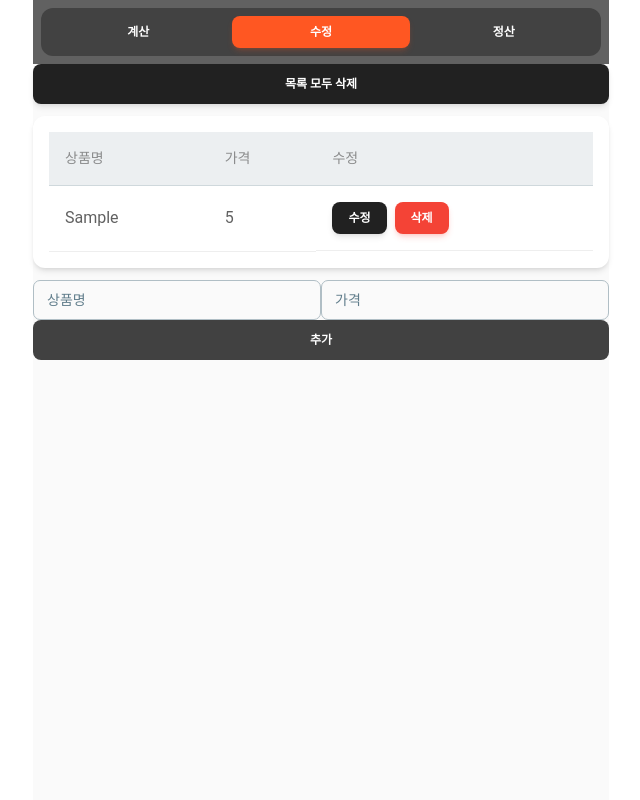
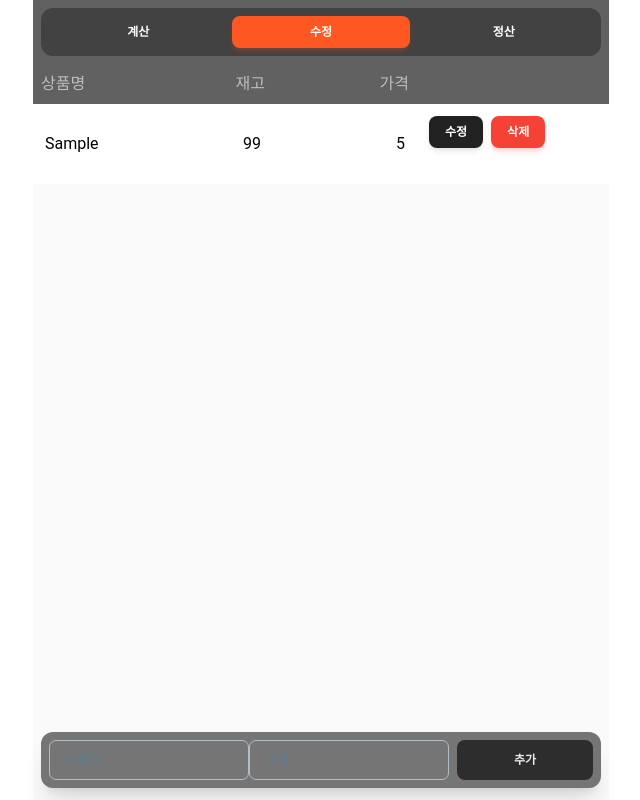
Before and after one commit to 938938/goods-calculator, a Next.js app: page /edit in a window 1280 px wide. Both pictures are taken after typing "Sample", "5" into the empty fields and a click on the button "추가". Shown: the whole page, without its empty margins (319-959 px from the left). Built offline with nearby package versions, Linux system fonts and the light colour scheme.

Commit message:
[DESIGN] 수정 테이블 디자인 적용

```diff
--- a/src/app/edit/page.tsx
+++ b/src/app/edit/page.tsx
@@ -1,11 +1,9 @@
-import AddItem from "@/components/edit/AddItem";
-import EditItemList from "@/components/edit/EditItemList";
-import ListResetBtn from "@/components/edit/ListResetBtn";
+import AddItem from '@/components/edit/AddItem';
+import EditItemList from '@/components/edit/EditItemList';
 
 const EditPage = () => {
   return (
     <div className='flex gap-3 flex-col'>
-      <ListResetBtn />
       <EditItemList />
       <AddItem />
     </div>
--- /dev/null
+++ b/src/components/BottonBox.tsx
@@ -0,0 +1,13 @@
+import React from 'react';
+
+const BottonBox = ({ children }: { children: React.ReactNode }) => {
+  return (
+    <div className='absolute bottom-1 p-2 w-full'>
+      <div className='rounded-xl bg-gray-600 w-full flex p-2 gap-2 items-center justify-between shadow-xl'>
+        {children}
+      </div>
+    </div>
+  );
+};
+
+export default BottonBox;
--- a/src/components/edit/AddItem.tsx
+++ b/src/components/edit/AddItem.tsx
@@ -5,6 +5,7 @@ import { listState } from '@/recoil/listState';
 import { Button, Input } from '@material-tailwind/react';
 import { useState } from 'react';
 import { useSetRecoilState } from 'recoil';
+import BottonBox from '../BottonBox';
 
 const AddItem = () => {
   const [name, setName] = useState('');
@@ -18,7 +19,7 @@ const AddItem = () => {
       id: new Date().toISOString(),
       name,
       cost: cost === '' ? 0 : cost,
-      count: 10,
+      count: 99,
     };
 
     setGoodsList((prev) => {
@@ -32,13 +33,14 @@ const AddItem = () => {
   };
 
   return (
-    <div>
+    <BottonBox>
       <div className='flex'>
         <Input
           label='상품명'
           type='text'
           value={name}
           onChange={(e) => setName(e.target.value)}
+
         />
         <Input
           label='가격'
@@ -50,7 +52,7 @@ const AddItem = () => {
       <Button className='w-full' onClick={onClickHandler}>
         추가
       </Button>
-    </div>
+    </BottonBox>
   );
 };
 
--- a/src/components/edit/EditItemList.tsx
+++ b/src/components/edit/EditItemList.tsx
@@ -1,44 +1,34 @@
 'use client';
 
-import { Card, Typography } from '@material-tailwind/react';
 import { useRecoilValue } from 'recoil';
 import EditTableRow from './EditTableRow';
 import useInitListState from '@/hooks/useInitListState';
 import { listState } from '@/recoil/listState';
+import ListResetBtn from './ListResetBtn';
 
 const EditItemList = () => {
   useInitListState();
   const goodsList = useRecoilValue(listState);
 
   return (
-    <Card className='h-full w-full overflow-scroll p-4'>
-      <table className='w-full min-w-max table-auto text-left'>
-        <thead>
-          <tr>
-            <th className='border-b border-blue-gray-100 bg-blue-gray-50 p-4'>
-              <Typography variant='small' className='font-normal opacity-70'>
-                상품명
-              </Typography>
-            </th>
-            <th className='border-b border-blue-gray-100 bg-blue-gray-50 p-4'>
-              <Typography variant='small' className='font-normal opacity-70'>
-                가격
-              </Typography>
-            </th>
-            <th className='border-b border-blue-gray-100 bg-blue-gray-50 p-4'>
-              <Typography variant='small' className='font-normal opacity-70'>
-                수정
-              </Typography>
-            </th>
-          </tr>
-        </thead>
-        <tbody>
-          {goodsList.map((item) => (
-            <EditTableRow item={item} key={item.id} />
-          ))}
-        </tbody>
-      </table>
-    </Card>
+    <div className='h-[calc(100svh-150px)] flex flex-col'>
+      <div className='bg-gray-700 text-gray-400 flex'>
+        <div className='w-1/4 p-2 text-left'>상품명</div>
+        <div className='w-1/6 p-2 text-right'>재고</div>
+        <div className='w-1/4 p-2 text-right'>가격</div>
+        <div className='p-2 text-center'></div>
+      </div>
+      <div className='flex-1 overflow-y-auto'>
+        <table className='table-fixed w-full border-collapse'>
+          <tbody className='bg-white overflow-y-scroll h-20'>
+            {goodsList.map((item) => (
+              <EditTableRow item={item} key={item.id} />
+            ))}
+          </tbody>
+        </table>
+        <ListResetBtn />
+      </div>
+    </div>
   );
 };
 
--- a/src/components/edit/EditTableRow.tsx
+++ b/src/components/edit/EditTableRow.tsx
@@ -59,32 +59,42 @@ const EditTableRow = ({ item }: { item: ItemType }) => {
   return (
     <>
       <tr key={item.id}>
-        <td className='p-4 border-b'>
+        <td className='p-3 w-1/4'>
           {editValues?.id === item.id ? (
             <Input
               name='name'
               value={editValues.name}
               onChange={onDataChangeHandler}
-              className='w-full'
             />
           ) : (
-            <p>{item.name}</p>
+            <p className='truncate'>{item.name}</p>
           )}
         </td>
-        <td className='p-4 border-b'>
+        <td className='p-3 w-1/6 text-right'>
           {editValues?.id === item.id ? (
             <Input
               name='cost'
               type='number'
               value={editValues.cost}
               onChange={onDataChangeHandler}
-              className='w-full'
+            />
+          ) : (
+            <p>{item.count}</p>
+          )}
+        </td>
+        <td className='p-3 w-1/4 text-right'>
+          {editValues?.id === item.id ? (
+            <Input
+              name='cost'
+              type='number'
+              value={editValues.cost}
+              onChange={onDataChangeHandler}
             />
           ) : (
             <p>{item.cost.toLocaleString()}</p>
           )}
         </td>
-        <td className='p-4 border-b flex gap-2'>
+        <td className='p-3 flex gap-2'>
           {editValues?.id === item.id ? (
             <Button size='sm' onClick={onSaveHandler} color='blue'>
               저장
--- a/src/components/edit/ListResetBtn.tsx
+++ b/src/components/edit/ListResetBtn.tsx
@@ -16,9 +16,9 @@ const ListResetBtn = () => {
     setModalOpen(false);
   };
   return (
-    <>
-      <Button onClick={() => setModalOpen(true)} className='w-full'>
-        목록 모두 삭제
+    <div className='flex justify-center items-center w-screen p-2'>
+      <Button onClick={() => setModalOpen(true)} className='bg-gray-800'>
+        초기화
       </Button>
       <DelModal
         open={modalOpen}
@@ -26,7 +26,7 @@ const ListResetBtn = () => {
         onDeleteHandler={onListResetHandler}
         type='초기화'
       />
-    </>
+    </div>
   );
 };
 
--- a/src/components/home/TotalCost.tsx
+++ b/src/components/home/TotalCost.tsx
@@ -5,6 +5,7 @@ import { useRecoilValue } from 'recoil';
 import CountResetBtn from './CountResetBtn';
 import TotalItem from './TotalItem';
 import SellBtn from './SellBtn';
+import BottonBox from '../BottonBox';
 
 const TotalCost = () => {
   const goodsList = useRecoilValue(listState);
@@ -13,21 +14,17 @@ const TotalCost = () => {
   }, 0);
 
   return (
-    <div className='absolute bottom-1 p-2 w-full'>
-      <div className='rounded-xl bg-gray-600 w-full flex p-2 gap-2 items-center justify-between shadow-xl'>
+    <BottonBox>
       <div className='flex gap-2'>
         <CountResetBtn />
         <TotalItem />
       </div>
       <p className='text-white text-xl'>
-          <span className='font-bold text-2xl'>
-            {totalCost.toLocaleString()}
-          </span>
+        <span className='font-bold text-2xl'>{totalCost.toLocaleString()}</span>
         원
       </p>
       <SellBtn />
-      </div>
-    </div>
+    </BottonBox>
   );
 };
 
```
Lines whose indentation alone changed are shown as unchanged.
